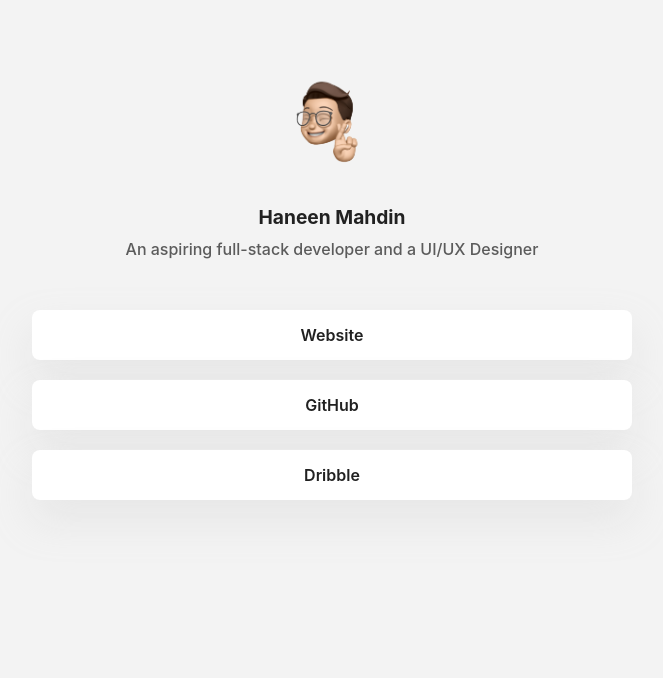
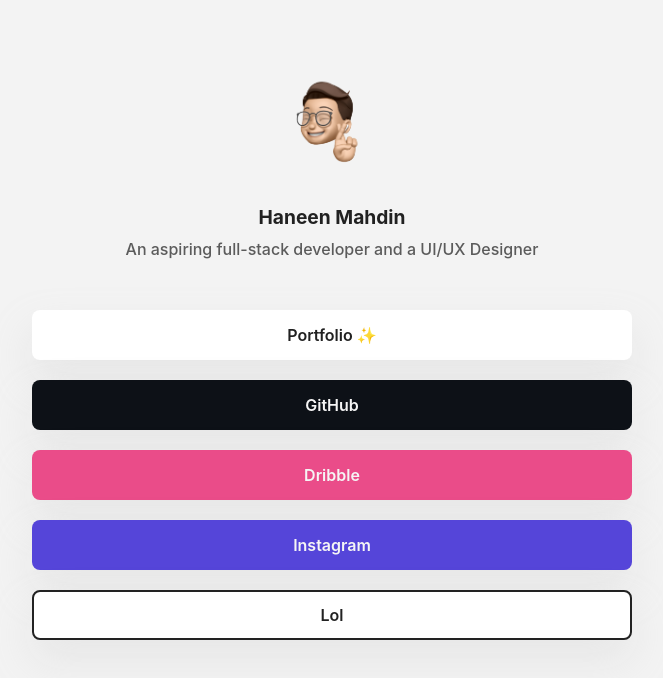
Before and after one commit to haneenmahd/linked, a React (Vite) app: page / in a window 1280 px wide. Shown: the top 678 px of the page, without its empty margins (308-971 px from the left). Built offline with nearby package versions, Linux system fonts and the light colour scheme.

Commit message:
core: add new themes for links

```diff
--- a/src/App.tsx
+++ b/src/App.tsx
@@ -1,6 +1,7 @@
 import './App.css'
 import { Header } from './components/Header';
 import { Links } from "./components/Links";
+import { LinkTheme } from './components/Links';
 import SampleAvatar from "./assets/png/sample-avatar.png";
 
 function App() {
@@ -18,15 +19,27 @@
         links={[
           {
             linkUrl: "https://haneenmahd.github.io",
-            placeholder: "Website",
+            placeholder: "Portfolio ✨",
           },
           {
             linkUrl: "https://github.com/haneenmahd",
             placeholder: "GitHub",
+            colorSet: LinkTheme.GITHUB_THEME,
           },
           {
             linkUrl: "https://dribbble.com/haneenmahdin",
             placeholder: "Dribble",
+            colorSet: LinkTheme.DRIBBLE_THEME,
+          },
+          {
+            linkUrl: "https://instagram.com/haneenmahdin",
+            placeholder: "Instagram",
+            colorSet: LinkTheme.INSTAGRAM_THEME,
+          },
+          {
+            linkUrl: "https://instagram.com/haneenmahdin",
+            placeholder: "Lol",
+            colorSet: LinkTheme.PORTFOLIO_THEME,
           },
         ]}
       />
--- a/src/components/Links/Links.styles.ts
+++ b/src/components/Links/Links.styles.ts
@@ -1,4 +1,5 @@
-import styled from "styled-components";
+import { LinkProps, LinkTheme } from "./Links.types";
+import styled, { css } from "styled-components";
 import Theme from "../../theme/theme";
 
 export const LinksContainer = styled.main`
@@ -9,7 +10,7 @@
   padding: 0 30px;
 `;
 
-export const Link = styled.a`
+export const Link = styled.a<LinkProps>`
   display: flex;
   align-items: center;
   justify-content: center;
@@ -19,7 +20,6 @@
   width: 90%;
   border-radius: 8px;
   font-weight: 600;
-  color: aliceblue;
   background-color: #fff;
   color: ${Theme.text.defaultColor};
   box-shadow: 0 20px 40px 0 #c4c4c440;
@@ -32,4 +32,40 @@
   @media screen and (min-width: 700px) {
     width: 600px;
   }
+
+  ${(p) => {
+    switch (p.colorSet) {
+      case LinkTheme.GITHUB_THEME:
+        return LinkGithubTheme;
+
+      case LinkTheme.DRIBBLE_THEME:
+        return LinkDribbleTheme;
+
+      case LinkTheme.INSTAGRAM_THEME:
+        return LinkInstagramTheme;
+
+      case LinkTheme.PORTFOLIO_THEME:
+        return LinkPortfolioTheme;
+    }
+  }}
 `;
+
+export const LinkGithubTheme = css`
+  background-color: rgb(13, 17, 23);
+  color: #f5f5f5;
+`;
+
+export const LinkDribbleTheme = css`
+  background-color: #ea4c89;
+  color: #f5f5f5;
+`;
+
+export const LinkInstagramTheme = css`
+  background-color: #5545d9;
+  color: #f5f5f5;
+`;
+
+export const LinkPortfolioTheme = css`
+  color: #222;
+  border: 2px solid #222;
+`;
--- a/src/components/Links/Links.tsx
+++ b/src/components/Links/Links.tsx
@@ -11,7 +11,8 @@
             <Link
                 href={link.linkUrl}
                 target="_blank"
-                key={index}>
+                colorSet={link.colorSet!}
+                key={link.linkUrl}>
                     {link.placeholder}
             </Link>
         ))}
--- a/src/components/Links/Links.types.ts
+++ b/src/components/Links/Links.types.ts
@@ -2,11 +2,23 @@
   linkUrl: string;
   placeholder: string;
   useIcon?: boolean;
+  colorSet?: LinkTheme;
   iconOptions?: {
     iconSource: string;
   };
-}
+};
 
 export interface LinksProps {
     links: LinkConfig[];
 }
+
+export interface LinkProps {
+    colorSet: LinkTheme;
+}
+
+export enum LinkTheme {
+    GITHUB_THEME,
+    DRIBBLE_THEME,
+    PORTFOLIO_THEME,
+    INSTAGRAM_THEME,
+}
```
Lines whose indentation alone changed are shown as unchanged.
